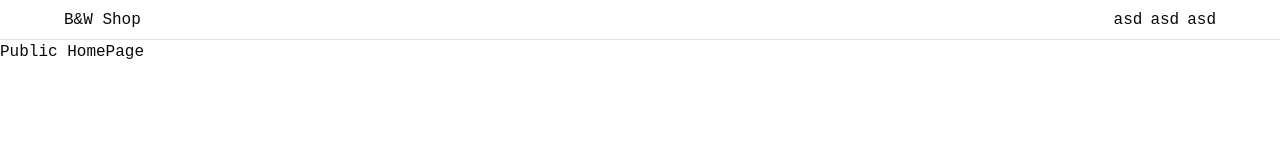
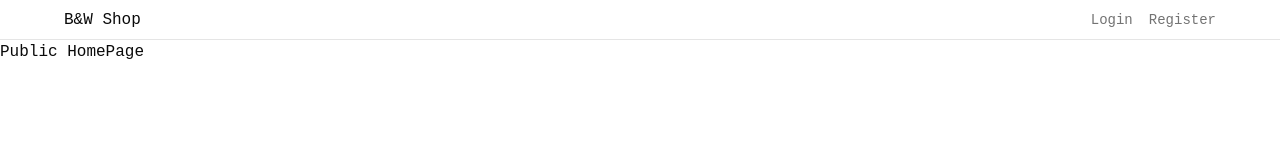
Before and after one commit to Andrei-Cervantes/Ecommerce-UI_v2, a React (Vite) app: page / in a window 1280 px wide. Shown: the top 160 px of the page. Built offline with nearby package versions, Linux system fonts and the light colour scheme.

Commit message:
feat: add dynamic nav items to navbar

```diff
--- a/src/components/Forms/RegisterForm.tsx
+++ b/src/components/Forms/RegisterForm.tsx
@@ -62,7 +62,6 @@ const RegisterForm = () => {
         </div>
         <div>
           <Input
-            autoFocus
             type="text"
             placeholder="Last Name"
             {...register("lastName")}
@@ -71,12 +70,7 @@ const RegisterForm = () => {
         </div>
       </div>
       <div>
-        <Input
-          autoFocus
-          type="email"
-          placeholder="Email"
-          {...register("email")}
-        />
+        <Input type="email" placeholder="Email" {...register("email")} />
         {errors.email && <ErrorText text={errors.email.message} />}
       </div>
       <div>
--- a/src/components/Navbar/Navbar.tsx
+++ b/src/components/Navbar/Navbar.tsx
@@ -1,12 +1,58 @@
+import { useUserStore } from "@/zustand/stores/UserStore";
+import { NavLink, useLocation } from "react-router-dom";
+
+const publicNavItems = [
+  { label: "Login", href: "/login" },
+  { label: "Register", href: "/register" },
+];
+
+const privateNavItems = [
+  { label: "Home", href: "/home" },
+  { label: "Products", href: "/products" },
+  { label: "Profile", href: "/profile" },
+  { label: "Orders", href: "/orders" },
+];
+
+const adminNavItems = [
+  { label: "Products", href: "/admin/products" },
+  { label: "Orders", href: "/admin/orders" },
+];
+
 const Navbar = () => {
+  const { user } = useUserStore();
+  const { pathname } = useLocation();
+
+  const isAuthenticated = !!user?.token;
+  const isAdmin = user?.isAdmin;
+
+  const navItems = !isAuthenticated
+    ? publicNavItems
+    : isAdmin
+      ? adminNavItems
+      : privateNavItems;
+
+  const filteredNavItems = navItems.filter((item) => item.href !== pathname);
+
   return (
     <nav className="h-10 border-b px-4">
       <div className="max-w-6xl mx-auto h-full flex justify-between items-center">
-        <p>B&W Shop</p>
-        <div className="flex gap-2">
-          <p>asd</p>
-          <p>asd</p>
-          <p>asd</p>
+        <NavLink to="/">B&W Shop</NavLink>
+        <div className="flex gap-4">
+          {filteredNavItems.map((item) => (
+            <NavLink
+              key={item.href}
+              to={item.href}
+              className={({ isActive }) =>
+                `text-sm font-medium transition-colors ${
+                  isActive
+                    ? "text-foreground"
+                    : "text-muted-foreground hover:text-foreground"
+                }`
+              }
+            >
+              {item.label}
+            </NavLink>
+          ))}
         </div>
       </div>
     </nav>
```
